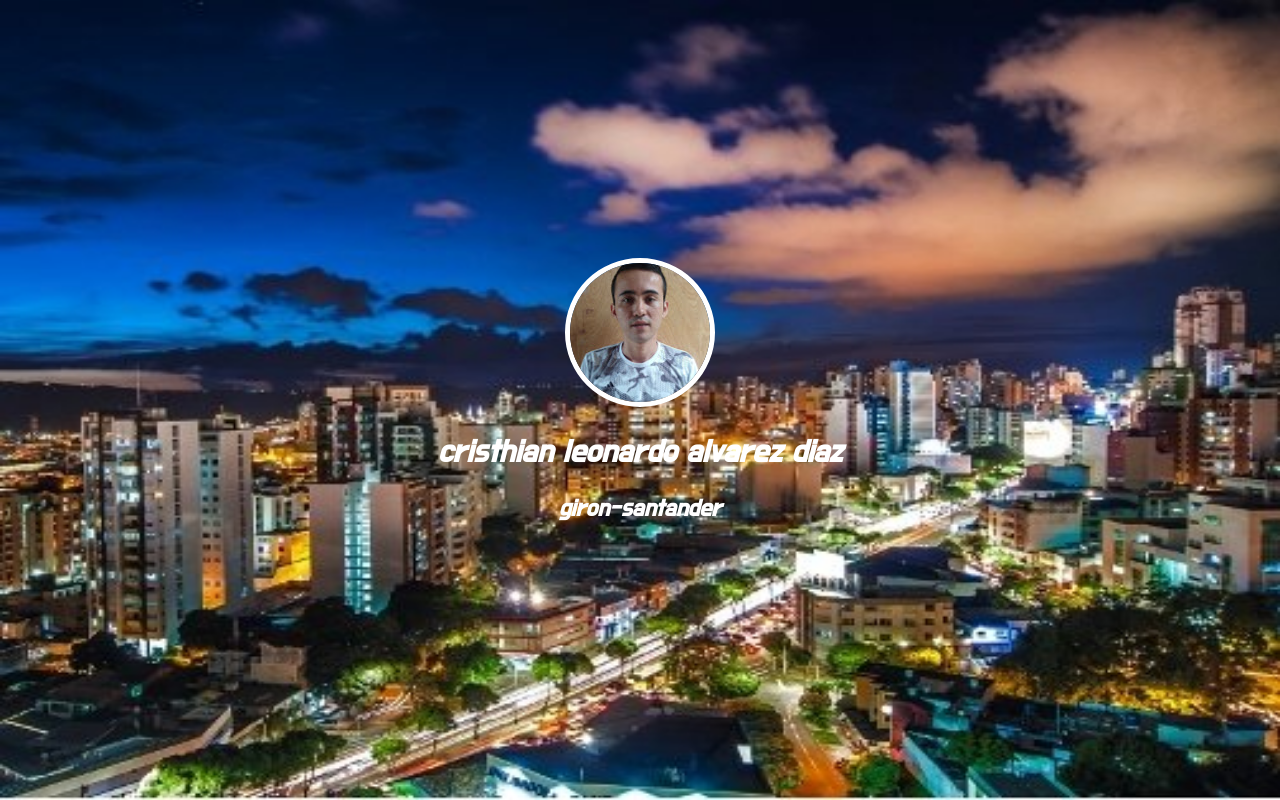
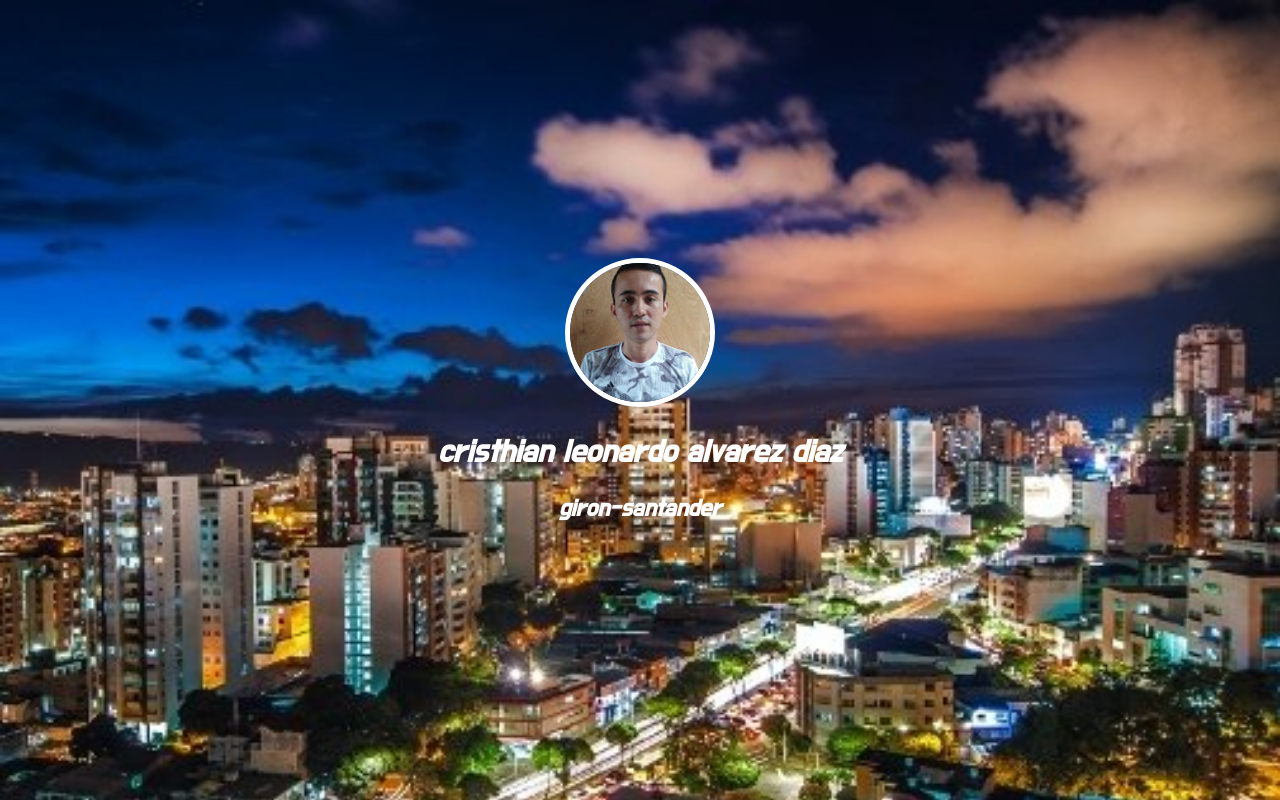
Before and after one commit to master1204/master1204.github.io, a plain HTML site: page index.html in a window 1280 px wide. Drawn offline with Linux system fonts and the light colour scheme.

Commit message:
Update estilo.css

```diff
--- a/estilo.css
+++ b/estilo.css
@@ -4,8 +4,7 @@
 body {
 	background: black;
 	background:url(img/bucaramanga.jpg);
-	background-attachment: fixed;
-	background-size: 100% 100%;
+	background-size: 100% auto;
 }
 
 h1 {
```
